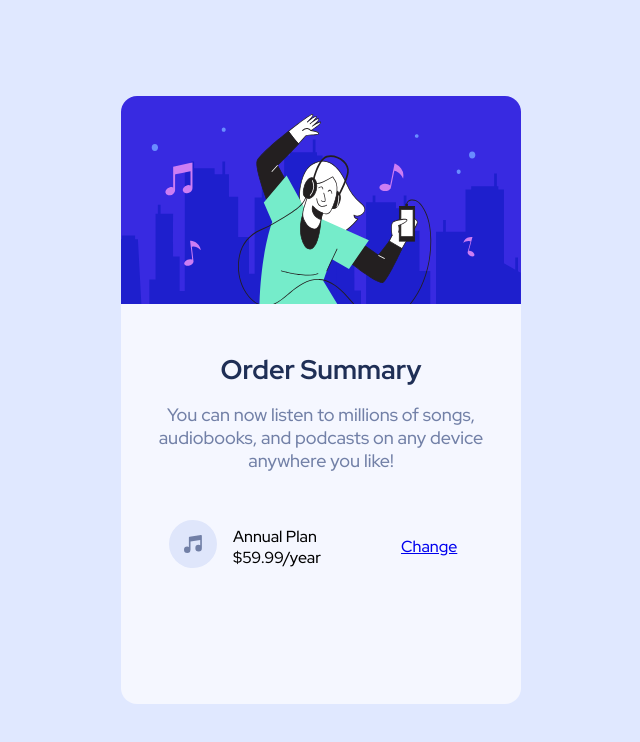
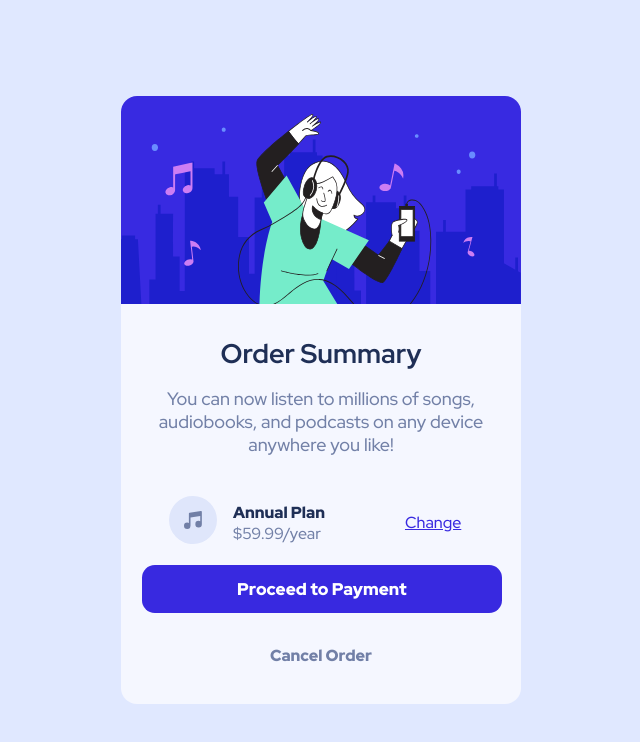
Before and after one commit to phlima3/Order-summary-component-challenge-hub, a plain HTML site: page index.html in a window 1280 px wide. Shown: the whole page, without its empty margins (319-959 px from the left). Drawn offline with Linux system fonts and the light colour scheme.

Commit message:
pedro
Projeto finalizado

```diff
--- a/index.html
+++ b/index.html
@@ -51,10 +51,17 @@
             <p id="preco-plano">$59.99/year</p>
           </div>
           <div class="mudar"><a href="#">Change</a></div>
-        </div>
+
       </div>
+      <div class="btn-checkout">
+        <input type="button" value="Proceed to Payment">
+      </div>
+      <div class="cancel">
+        <p>Cancel Order</p>
+      </div>
+
       <!--
-      Proceed to Payment Cancel Order  -->
+      Proceed to Payment   -->
     </main>
 
     <!-- <div class="attribution">
--- a/style.css
+++ b/style.css
@@ -51,7 +51,7 @@ main {
 
 section {
   text-align: center;
-  margin-top: 3rem;
+  margin-top: 2rem;
 }
 section .titulo {
   font-size: 18px;
@@ -64,7 +64,7 @@ section .sub-titulo {
   font-size: 18px;
 }
 .plano {
-  margin-top: 3rem;
+  margin-top: 2.5rem;
   display: flex;
   align-items: center;
 }
@@ -74,6 +74,48 @@ section .sub-titulo {
 .plano .infos {
   margin-left: 1rem;
 }
-.plano .mudar {
+.plano .infos #txt-plano {
+  color: var(--cor-titulo);
+  font-weight: 900;
+}
+.plano .infos #preco-plano {
+  color: var(--cor-texto);
+}
+.plano .mudar a {
   margin-left: 5rem;
+  color: var(--cor-botao);
 }
+.plano .mudar a:hover {
+  transform: 0.2s;
+  color: #5b4dff;
+}
+.btn-checkout input {
+  background: var(--cor-botao);
+
+  color: white;
+  border-style: none;
+  height: 3rem;
+  width: 90%;
+  margin-left: 1.3rem;
+  margin-top: 1rem;
+  border-radius: 0.8rem;
+
+  font: 900 17px 'Red Hat Display', sans-serif;
+}
+.btn-checkout input:hover {
+  background: #5b4dff;
+  cursor: pointer;
+  transition: 0.8s;
+}
+.cancel {
+  margin-top: 2rem;
+  text-align: center;
+}
+.cancel p {
+  color: var(--cor-texto);
+  font-weight: 900;
+  font-size: 16px;
+}
+.cancel p:hover {
+  cursor: pointer;
+}
```
